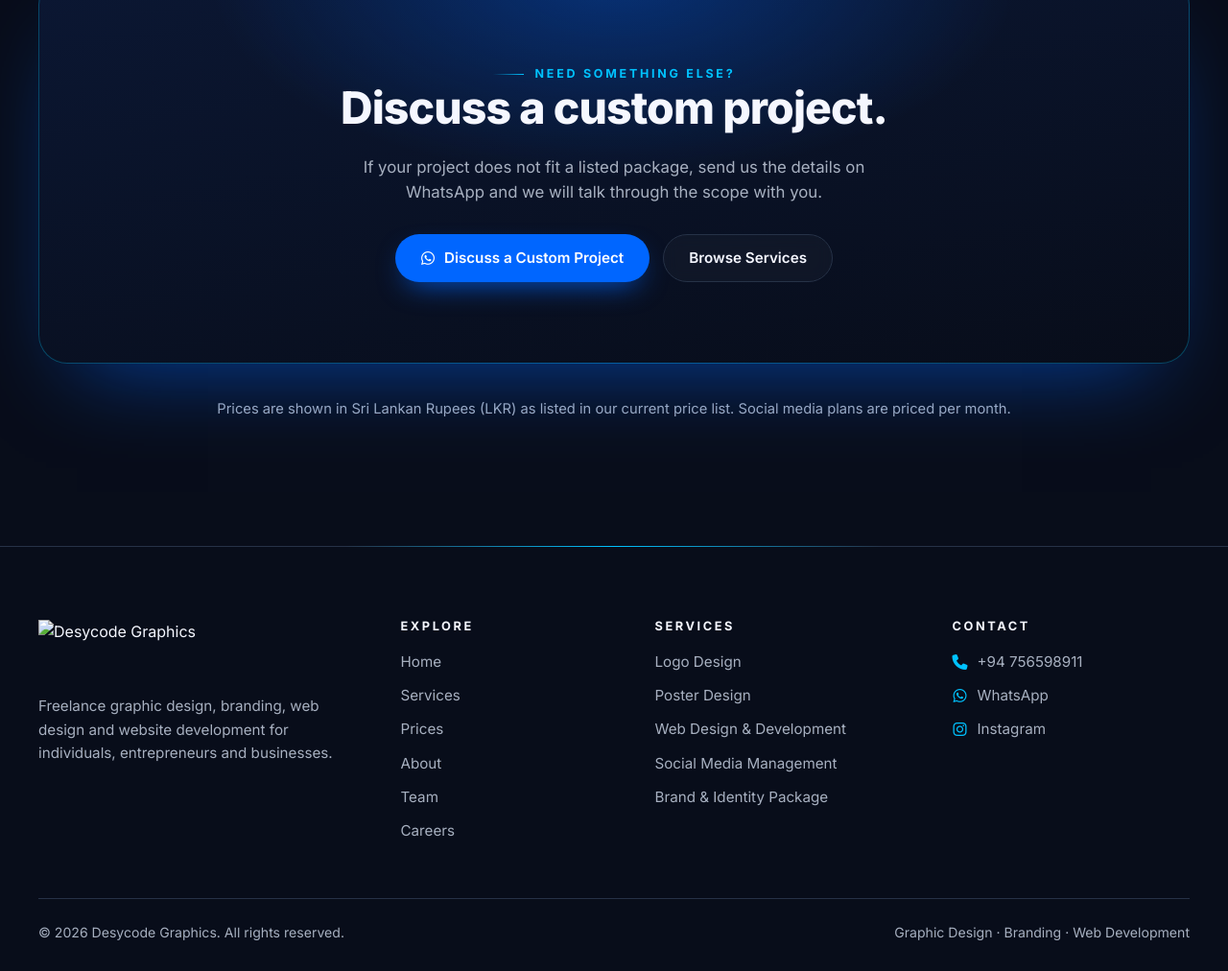
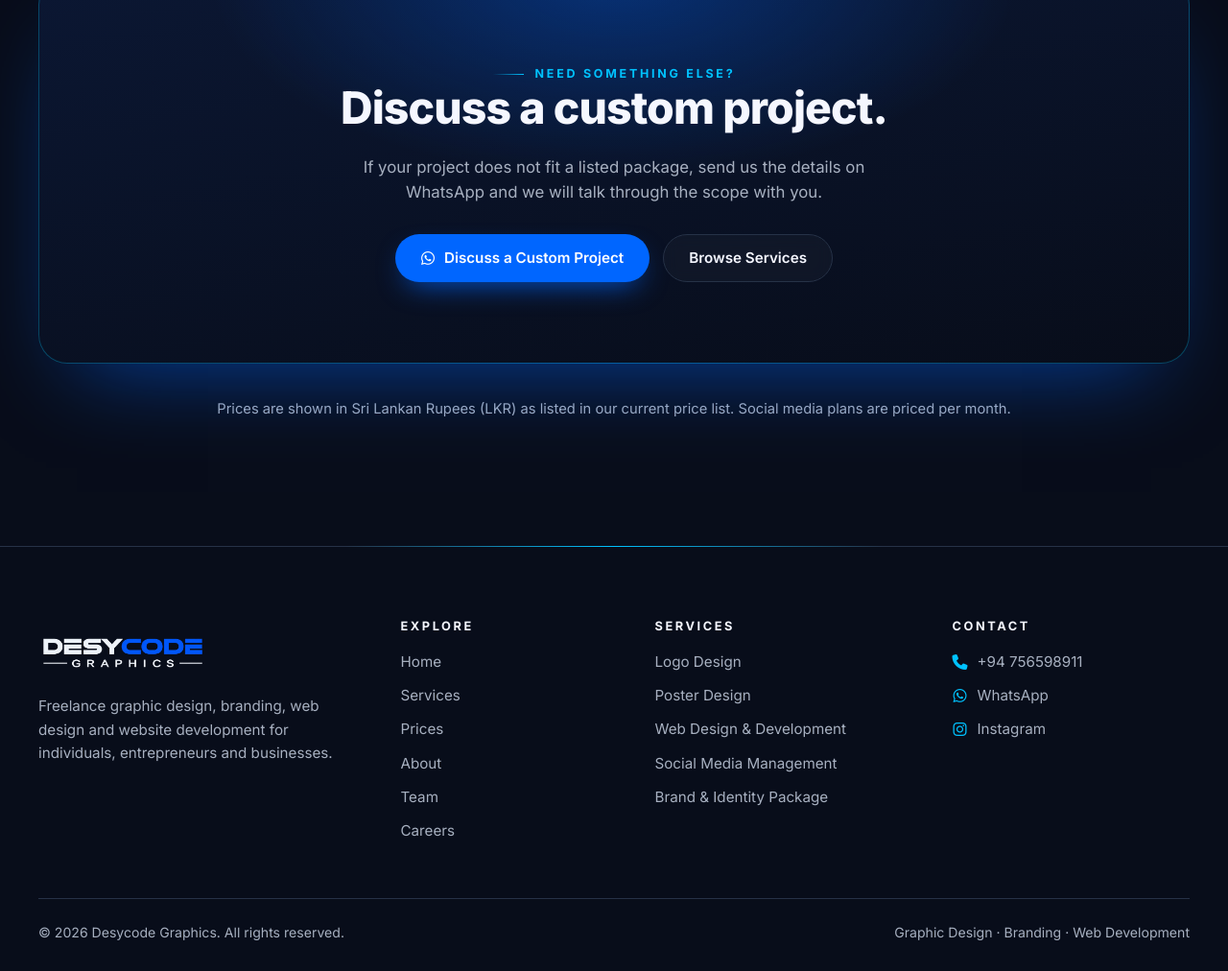
Before and after one commit to imaam-lab/desycode-graphics, a plain HTML site: page price.html in a window 1280 px wide. Shown: the part 5076-6088 px from the top of the page at 96% size. Drawn offline with Linux system fonts and the light colour scheme.

Commit message:
Update price.html

```diff
--- a/price.html
+++ b/price.html
@@ -5,7 +5,7 @@
   <meta name="viewport" content="width=device-width, initial-scale=1">
   <title>Prices | Desycode Graphics</title>
   <meta name="description" content="Transparent LKR pricing for logo design, poster design, web design and development, social media management and brand identity packages from Desycode Graphics.">
-  <link rel="icon" href="assets/logo-mark.png" type="image/png">
+  <link rel="icon" href="logo-mark.png" type="image/png">
   <link rel="preconnect" href="https://fonts.googleapis.com">
   <link rel="preconnect" href="https://fonts.gstatic.com" crossorigin>
   <link href="https://fonts.googleapis.com/css2?family=Inter:wght@400;500;600;700;800;900&amp;display=swap" rel="stylesheet">
@@ -362,7 +362,7 @@
   <div class="container">
     <div class="footer-grid">
       <div class="footer-brand">
-        <img class="footer-logo" src="assets/logo-wordmark.png" alt="Desycode Graphics" width="640" height="213" loading="lazy">
+        <img class="footer-logo" src="logo-wordmark.png" alt="Desycode Graphics" width="640" height="213" loading="lazy">
         <p>Freelance graphic design, branding, web design and website development for individuals, entrepreneurs and businesses.</p>
       </div>
       <nav aria-label="Footer navigation">
```
